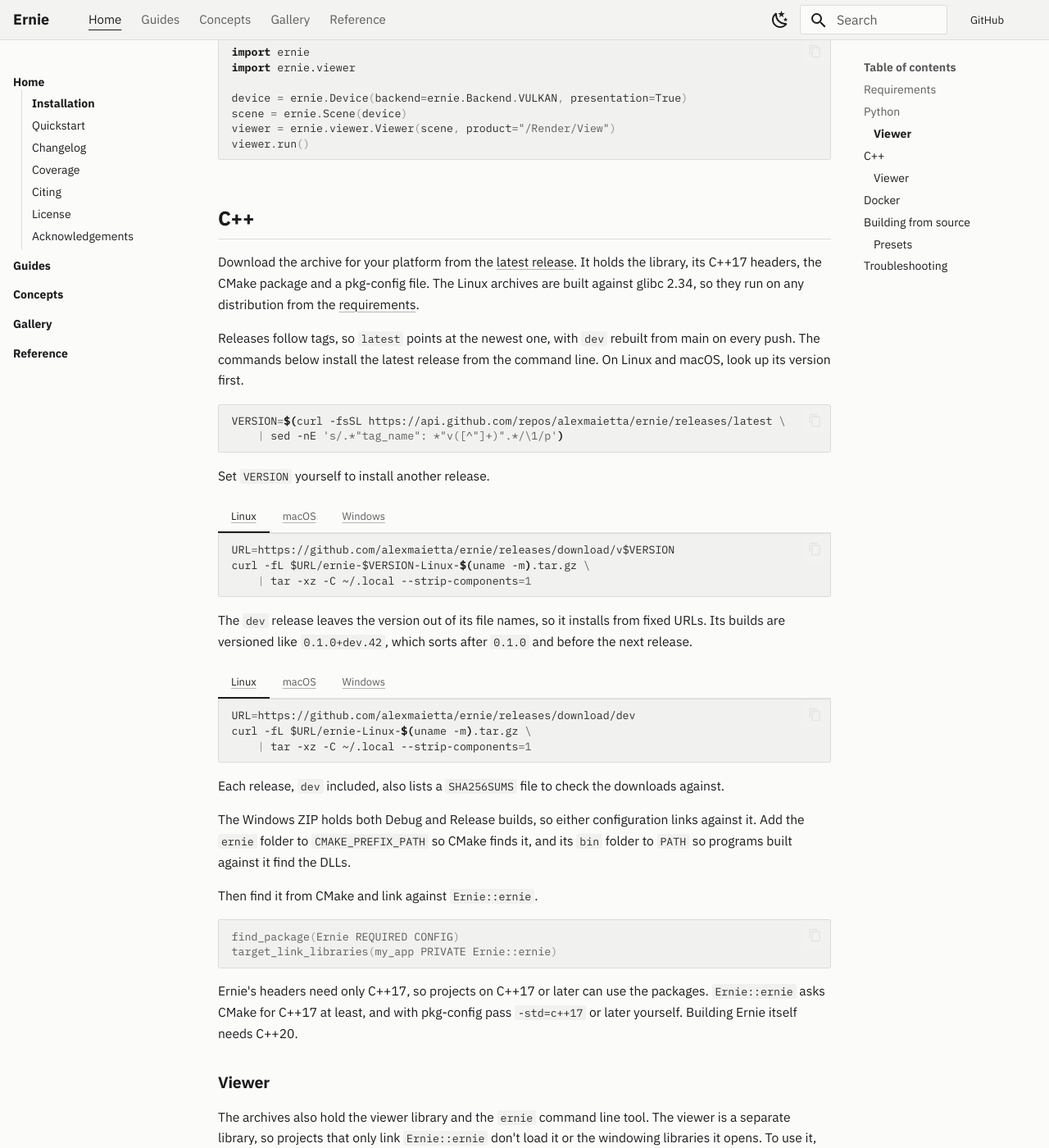
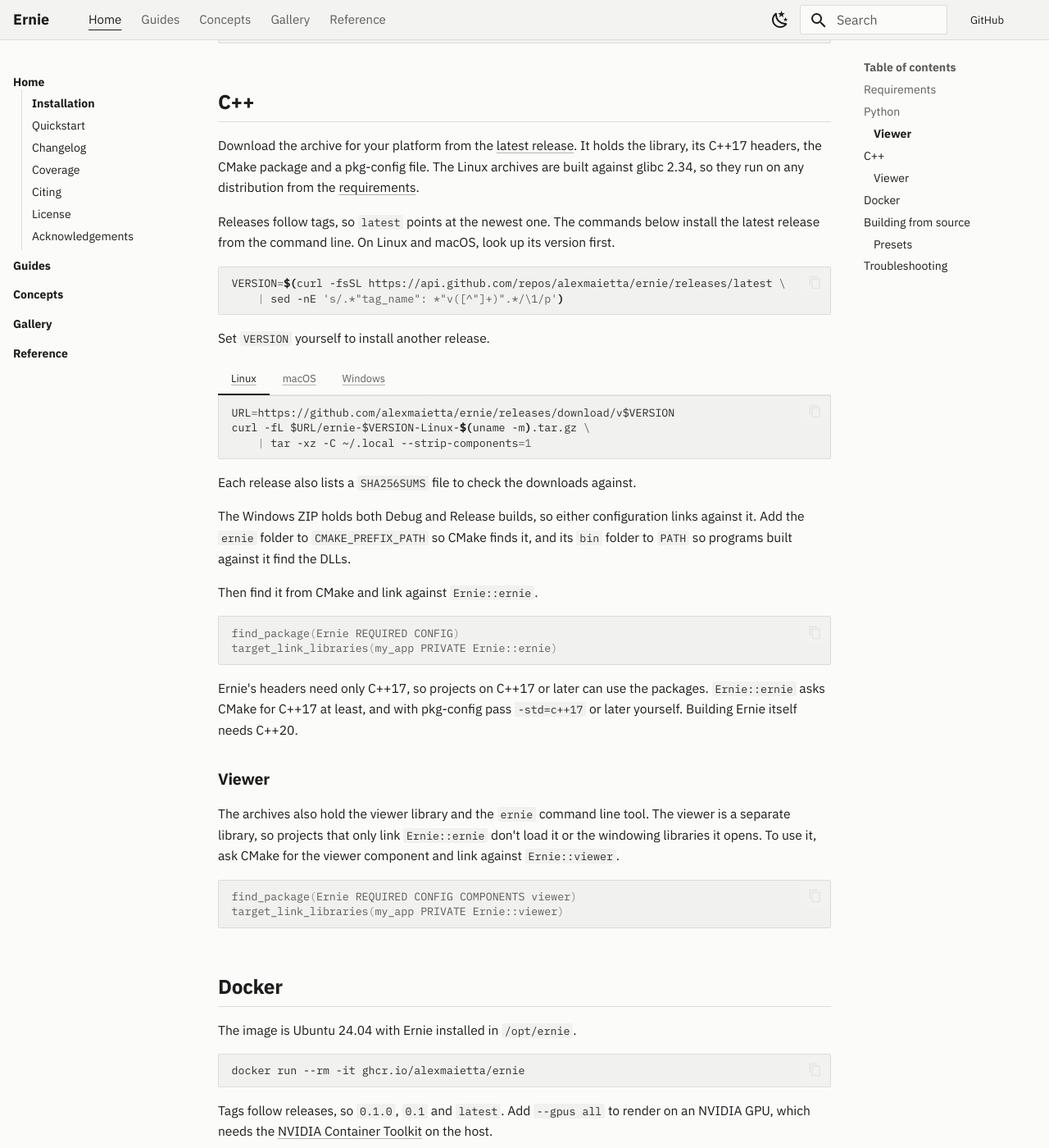
Before and after one commit to alexmaietta/ernie, an MkDocs documentation site: the page built from docs/_src/installation.md, in a window 1280 px wide and 1400 px high, scrolled down 1954 px. Shown: the whole window at 82% size. Built offline with MkDocs 1.6.1 and Material for MkDocs 9.7.7, drawn with Linux system fonts in a browser that asks for light colours; comment, search, counter and statistics services are not loaded; some of the changed text lies outside the part shown.

Commit message:
Publish releases only from version tags and drop the dev builds

````diff
--- a/docs/_src/installation.md
+++ b/docs/_src/installation.md
@@ -43,13 +43,6 @@
 python -c "import ernie; print(ernie.__version__)"
 ```
 
-The `dev` release also holds wheels rebuilt from main on every push. They are versioned like `0.1.0.post0.dev42`, which pip treats as a pre-release, so ask for one with `--pre`.
-
-```bash
-pip install --pre ernie-renderer \
-    --find-links https://github.com/alexmaietta/ernie/releases/expanded_assets/dev
-```
-
 ### Viewer
 
 The `ernie-renderer` wheel includes the interactive viewer. It needs a GPU that can present to a window.
@@ -74,7 +67,7 @@
 
 Download the archive for your platform from the [latest release](https://github.com/alexmaietta/ernie/releases/latest). It holds the library, its C++17 headers, the CMake package and a pkg-config file. The Linux archives are built against glibc 2.34, so they run on any distribution from the [requirements](#requirements).
 
-Releases follow tags, so `latest` points at the newest one, with `dev` rebuilt from main on every push. The commands below install the latest release from the command line. On Linux and macOS, look up its version first.
+Releases follow tags, so `latest` points at the newest one. The commands below install the latest release from the command line. On Linux and macOS, look up its version first.
 
 ```bash
 VERSION=$(curl -fsSL https://api.github.com/repos/alexmaietta/ernie/releases/latest \
@@ -112,36 +105,7 @@
     Rename-Item "ernie-$VERSION-Windows-$ARCH" ernie
     ```
 
-The `dev` release leaves the version out of its file names, so it installs from fixed URLs. Its builds are versioned like `0.1.0+dev.42`, which sorts after `0.1.0` and before the next release.
-
-=== "Linux"
-
-    ```bash
-    URL=https://github.com/alexmaietta/ernie/releases/download/dev
-    curl -fL $URL/ernie-Linux-$(uname -m).tar.gz \
-        | tar -xz -C ~/.local --strip-components=1
-    ```
-
-=== "macOS"
-
-    ```bash
-    URL=https://github.com/alexmaietta/ernie/releases/download/dev
-    mkdir -p ~/.local
-    curl -fL $URL/ernie-macOS-aarch64.tar.gz \
-        | tar -xz -C ~/.local --strip-components=1
-    ```
-
-=== "Windows"
-
-    ```powershell
-    $URL = "https://github.com/alexmaietta/ernie/releases/download/dev"
-    $ARCH = if ($env:PROCESSOR_ARCHITECTURE -eq "ARM64") { "aarch64" } else { "x86_64" }
-    Invoke-WebRequest "$URL/ernie-Windows-$ARCH.zip" -OutFile ernie.zip
-    Expand-Archive ernie.zip .
-    Rename-Item (Get-Item "ernie-*-Windows-$ARCH") ernie
-    ```
-
-Each release, `dev` included, also lists a `SHA256SUMS` file to check the downloads against.
+Each release also lists a `SHA256SUMS` file to check the downloads against.
 
 The Windows ZIP holds both Debug and Release builds, so either configuration links against it. Add the `ernie` folder to `CMAKE_PREFIX_PATH` so CMake finds it, and its `bin` folder to `PATH` so programs built against it find the DLLs.
 
@@ -171,7 +135,7 @@
 docker run --rm -it ghcr.io/alexmaietta/ernie
 ```
 
-Tags follow releases, so `0.1.0`, `0.1` and `latest`, with `dev` built from main. Add `--gpus all` to render on an NVIDIA GPU, which needs the [NVIDIA Container Toolkit](https://docs.nvidia.com/datacenter/cloud-native/container-toolkit/latest/install-guide.html) on the host.
+Tags follow releases, so `0.1.0`, `0.1` and `latest`. Add `--gpus all` to render on an NVIDIA GPU, which needs the [NVIDIA Container Toolkit](https://docs.nvidia.com/datacenter/cloud-native/container-toolkit/latest/install-guide.html) on the host.
 
 `CMAKE_PREFIX_PATH` already points at Ernie, so a project mounted into the container can build against it.
 
````
Also changed, not shown: 6 other files.
